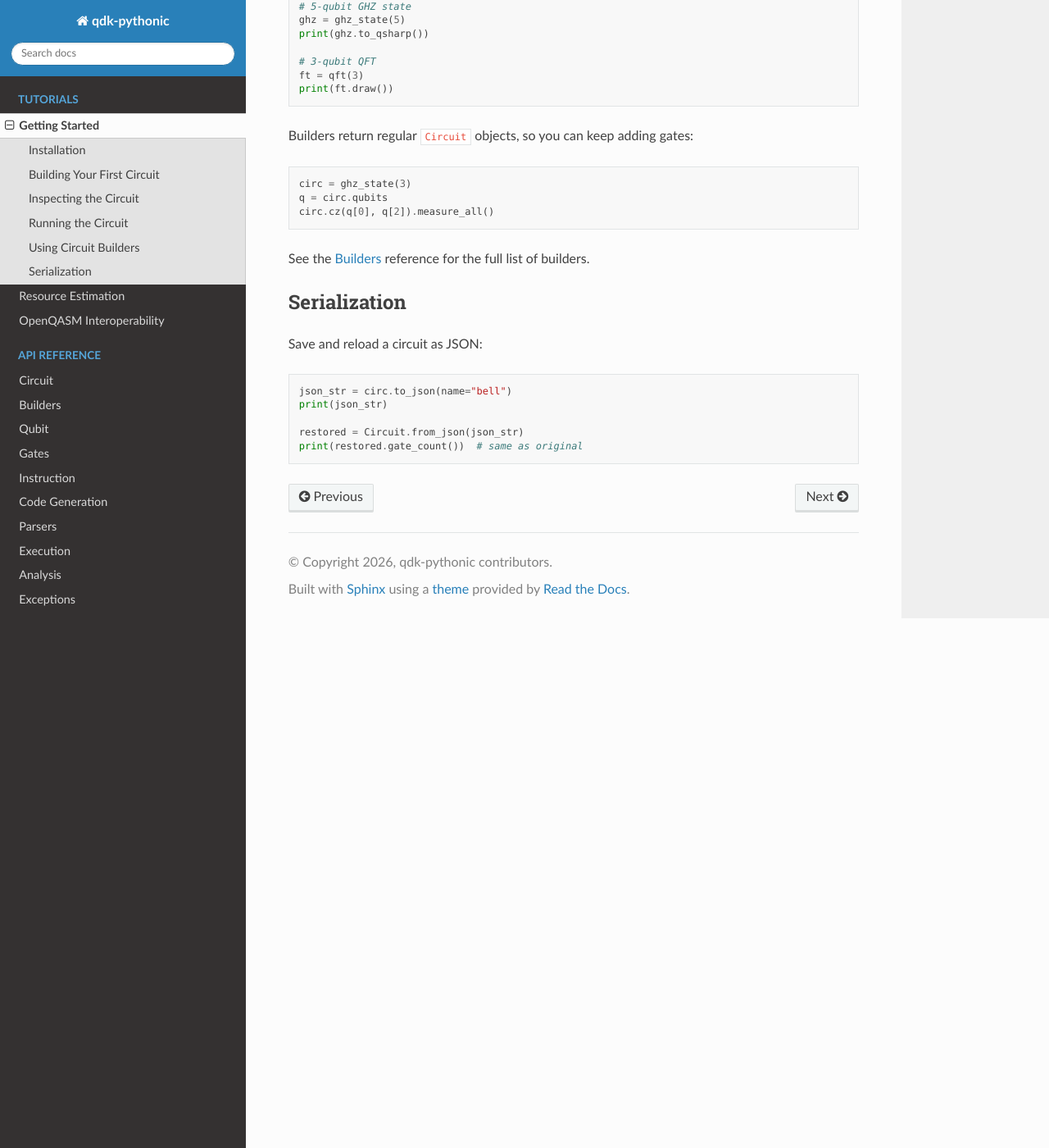
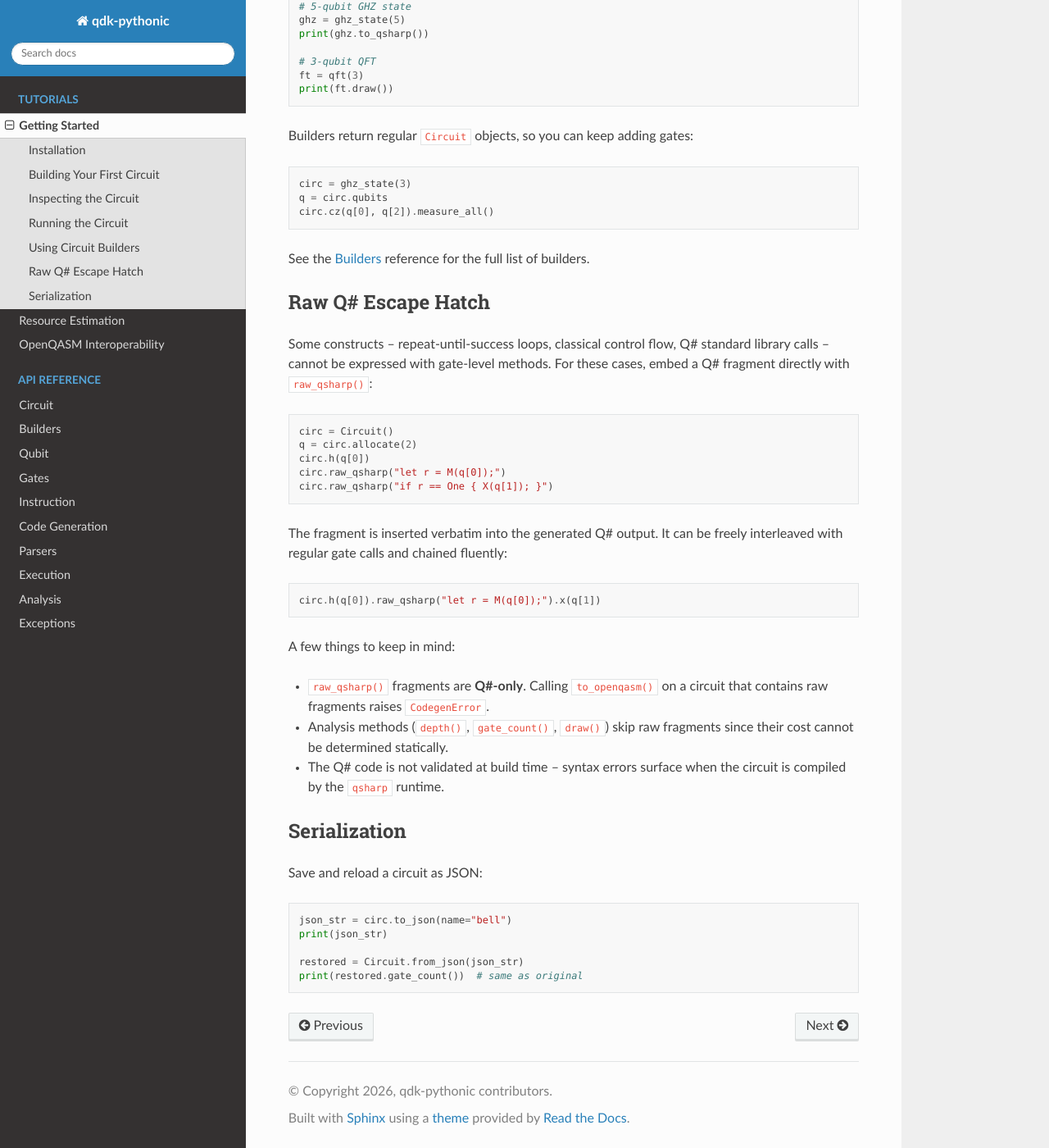
Before and after one commit to brycewestheimer/qdk-pythonic, a Sphinx documentation site: the page built from docs/tutorials/getting_started.rst, in a window 1280 px wide and 1400 px high, scrolled down 1616 px. Shown: the whole window at 82% size. Built offline with Sphinx 7.4.7 and the Read the Docs theme 3.1.0, drawn with Linux system fonts in a browser that asks for light colours.

Commit message:
docs(raw_qsharp): document escape hatch in tutorial, notebook, and README
Add raw Q# escape hatch section to getting started tutorial with
usage examples and caveats. Add demonstration cells to the circuit
builders notebook. Add feature bullet to README.

```diff
--- a/docs/tutorials/getting_started.rst
+++ b/docs/tutorials/getting_started.rst
@@ -99,6 +99,37 @@ Builders return regular ``Circuit`` objects, so you can keep adding gates:
 
 See the :doc:`/api/builders` reference for the full list of builders.
 
+Raw Q# Escape Hatch
+---------------------
+
+Some constructs -- repeat-until-success loops, classical control flow, Q#
+standard library calls -- cannot be expressed with gate-level methods. For
+these cases, embed a Q# fragment directly with ``raw_qsharp()``:
+
+.. code-block:: python
+
+   circ = Circuit()
+   q = circ.allocate(2)
+   circ.h(q[0])
+   circ.raw_qsharp("let r = M(q[0]);")
+   circ.raw_qsharp("if r == One { X(q[1]); }")
+
+The fragment is inserted verbatim into the generated Q# output. It can be
+freely interleaved with regular gate calls and chained fluently:
+
+.. code-block:: python
+
+   circ.h(q[0]).raw_qsharp("let r = M(q[0]);").x(q[1])
+
+A few things to keep in mind:
+
+- ``raw_qsharp()`` fragments are **Q#-only**. Calling ``to_openqasm()`` on a
+  circuit that contains raw fragments raises ``CodegenError``.
+- Analysis methods (``depth()``, ``gate_count()``, ``draw()``) skip raw
+  fragments since their cost cannot be determined statically.
+- The Q# code is not validated at build time -- syntax errors surface when the
+  circuit is compiled by the ``qsharp`` runtime.
+
 Serialization
 --------------
 
```
Also changed, not shown: README.md (+1 -0 lines), 1 other file.
